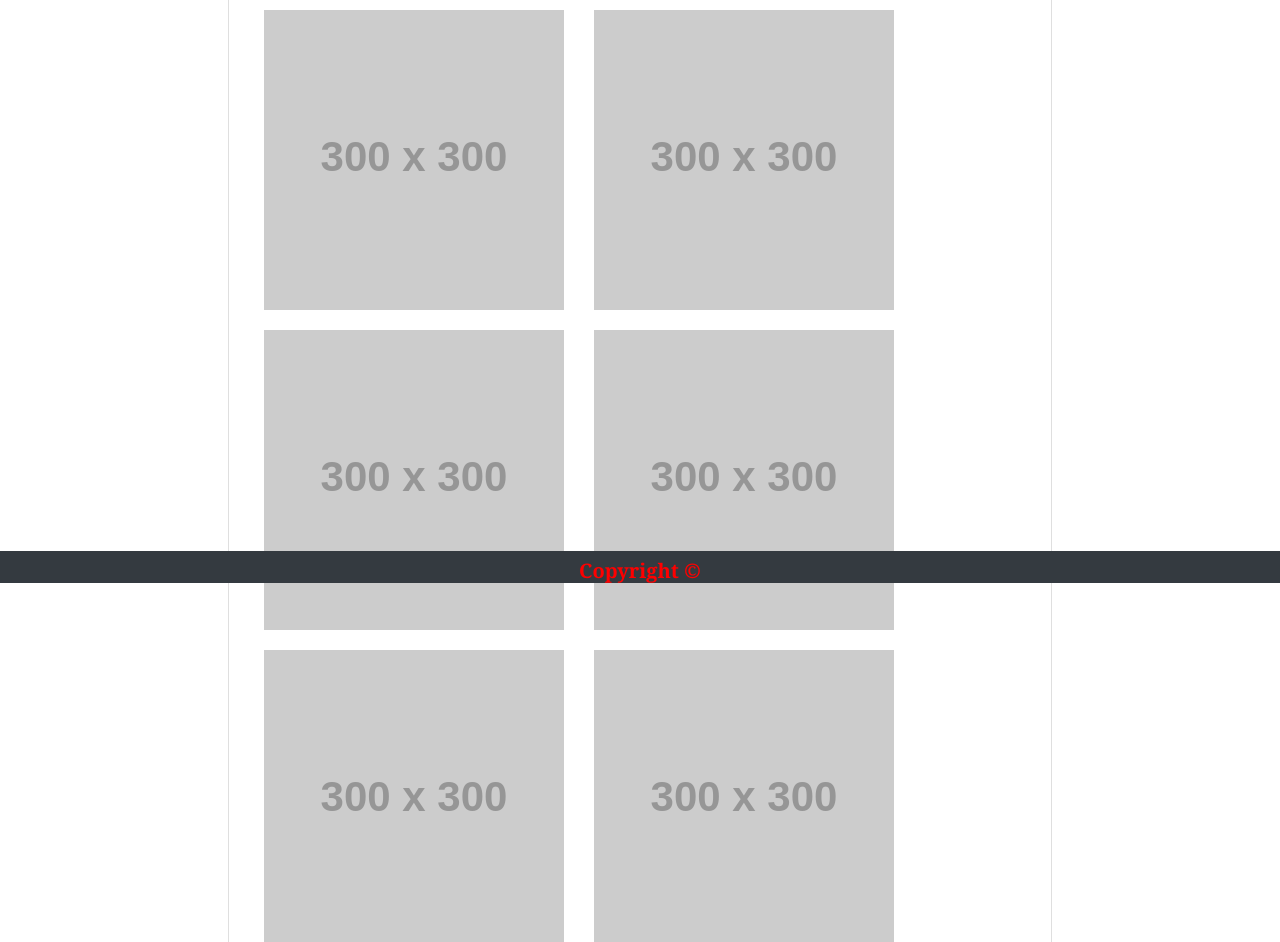
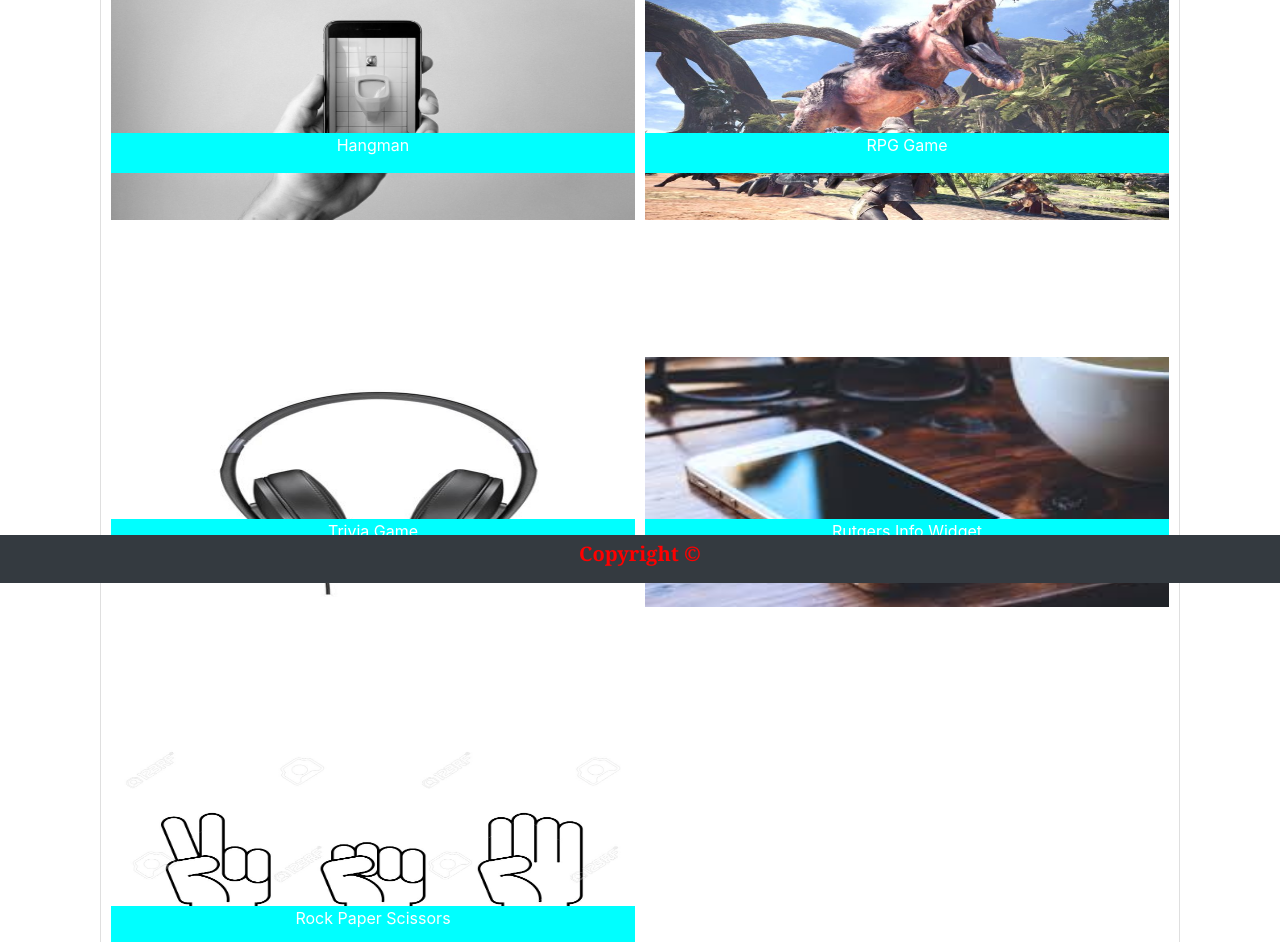
Before and after one commit to alankuz/Bootstrap-Portfolio, a plain HTML site: page portfolio.html in a window 1280 px wide. Shown: the part 217-1159 px from the top of the page. Drawn offline with nearby package versions, Linux system fonts and the light colour scheme; placeholder pictures from the web are drawn by us.

Commit message:
updated contact and profolio page

```diff
--- a/Style.css
+++ b/Style.css
@@ -2,29 +2,25 @@
     float:left;
     height: 150px;
      width: 150px;
-}
-ul {
-    margin-right:24.5%;
+     margin-right: 1%;
 }
 .nav-link{
     color: #ffffff;
 
 }
 #topbar{
-    margin-left: 14%;
-    background-color: #4aaaa5;
-    padding: 2% 2% 2% 2%;
+        padding-left: .5%;
+        padding-right: .5%;
     color: #ffffff;
-    font-size: 1.5em;
+        font-size: 1em;
 }
 .navbar {
     max-height: 4%;
-    padding:0 0 0 0;
     font-family: 'Georgia', Times, Times New Roman, serif;
     font-weight: bolder;
 }
 body {
-    margin-bottom: 4%;
+    margin-bottom: 10%;
 }
 #About {
     line-height: 1;
@@ -36,33 +32,41 @@ footer {
     text-align: center;
     bottom: 0;
     padding-bottom: 20px;
-
-
 }
 .row {
-    margin: 0 0 0 0;
     padding-bottom: 20px;
 }
 #botbar {
     margin:auto;
     color: red;
+    padding-bottom: 75%;
 }
 #botbarborder {
-        /* margin-bottom: 20px; */
     background-color: black;
-    margin-top:-150px;
+    max-height: 6%;
+    line-height: 0.8em;
 }
 #Pimages {
-    flex: 0 0 5%;
+    flex: 0 0 3%;
+    height: 150px;
+    width: 150px;
+    object-fit: fill;
 }
 input {
     width: 100%;
     margin-bottom: 20px;
 }
-
 #topform {
 padding: 1.5% 0% 1.5% 1.5%
 }
 #bottomform {
 padding: 1.5% 0% 10% 1.5%
 }
+#t {
+    padding-bottom: 0%;
+    padding-top: 0%;
+}
+.btn
+{
+background-color: green;
+}
--- a/portfolio.html
+++ b/portfolio.html
@@ -9,11 +9,49 @@
     <link rel="stylesheet" href="https://stackpath.bootstrapcdn.com/bootstrap/4.3.1/css/bootstrap.min.css"
         integrity="sha384-ggOyR0iXCbMQv3Xipma34MD+dH/1fQ784/j6cY/iJTQUOhcWr7x9JvoRxT2MZw1T" crossorigin="anonymous">
     <link rel="stylesheet" href="Style.css">
+    <style>
+        .column {
+            float: left;
+            width: 50%;
+            padding: 5px;
+            margin-bottom: 10%;
 
+        }
+        img {
+            height: 250px;
+            object-fit:fill;
+        }
+
+        .row::after {
+            content: "";
+            clear: both;
+            display: table;
+        }
+
+        .column {
+            float: left;
+            width: 50%;
+            padding: 5px;
+        }
+
+        .caption {
+            position: absolute;
+            top: 65%;
+            left: 0;
+            width: 100%;
+            color: white;
+            background-color: aqua;
+        }
+
+        .thumbnail {
+            position: relative;
+        }
+    </style>
 </head>
 
 <body>
-    <nav class="navbar navbar-expand-lg navbar-dark bg-dark pl-5">
+    <nav id="t" class="navbar navbar-expand-lg navbar-dark bg-dark pl-5">
+        <div class="container">
             <a id="topbar" class="navbar-brand" href="#">Alan Kuzmanovic</a>
             <button class="navbar-toggler" type="button" data-toggle="collapse" data-target="#navbarNavAltMarkup"
                 aria-controls="navbarNavAltMarkup" aria-expanded="false" aria-label="Toggle navigation">
@@ -32,44 +70,72 @@
                     </li>
                 </ul>
             </div>
+        </div>
+
     </nav>
-    <div class="row">
-        <div class="col-2"></div>
-        <div class="col-8">
+    <div class="container">
+        <div class="col-12">
             <div class="card mt-5">
                 <div class="card-body">
                     <h1 id="About">Portfolio</h1>
                     <hr>
 
                     <div class="row">
-                    <div id="Pimages" class="col-6">
-                    <img src="https://via.placeholder.com/300x300" alt="Portfolio image 1" style="width:300px" style="height: 300px;"></div>
-                    <div id="Pimages" class="col-6">
-                    <img src="https://via.placeholder.com/300x300" alt="Portfolio image 1" style="width:300px" style="height: 300px;"></div>
+
+                        <div class="column">
+                            <div class="thumbnail text-center">
+                                <img class="img-responsive" src="assets/images/Pimage1.jpg" alt="Picture" style="width:100%">
+                                <div class="caption">
+                                    <p>Hangman</p>
+                                </div>
+                            </div>
+                        </div>
+                        <div class="column">
+                            <div class="thumbnail text-center">
+                                <img class="img-responsive" src="assets/images/Pimage2.jpg" alt="Picture" style="width:100%">
+                                <div class="caption">
+                                    <p>RPG Game</p>
+                                </div>
+                            </div>
+                        </div>
                     </div>
                     <div class="row">
-                    <div id="Pimages" class="col-6">
-                    <img src="https://via.placeholder.com/300x300" alt="Portfolio image 1" style="width:300px" style="height: 300px;"></div>
-                    <div id="Pimages" class="col-6">
-                    <img src="https://via.placeholder.com/300x300" alt="Portfolio image 1" style="width:300px" style="height: 300px;"></div>
+                        <div class="column">
+                            <div class="thumbnail text-center">
+                                <img class="img-responsive" src="assets/images/Pimage3.jpg" alt="Picture" style="width:100%">
+                                <div class="caption">
+                                    <p>Trivia Game</p>
+                                </div>
+                            </div>
+                        </div>
+                        <div class="column">
+                            <div class="thumbnail text-center">
+                                <img class="img-responsive" src="assets/images/Pimage4.jpg" alt="Picture" style="width:100%">
+                                <div class="caption">
+                                    <p>Rutgers Info Widget</p>
+                                </div>
+                            </div>
+                        </div>
                     </div>
                     <div class="row">
-                    <div id="Pimages" class="col-6">
-                    <img src="https://via.placeholder.com/300x300" alt="Portfolio image 1" style="width:300px" style="height: 300px;"></div>
-                    <div id="Pimages" class="col-6">
-                    <img src="https://via.placeholder.com/300x300" alt="Portfolio image 1" style="width:300px" style="height: 300px;"></div>
+                        <div class="column">
+                            <div class="thumbnail text-center">
+                                <img class="img-responsive" src="assets/images/Pimage5.jpg" alt="Picture" style="width:100%">
+                                <div class="caption">
+                                    <p>Rock Paper Scissors</p>
                                 </div>
 
-
                             </div>
-                <div class="col-2"></div>
+                        </div>
+                        <div class="column">
+                        </div>
+                    </div>
+                </div>
             </div>
         </div>
     </div>
     <nav id="botbarborder" class="navbar fixed-bottom navbar-dark bg-dark">
         <a id="botbar" class="navbar-brand" href="#">Copyright ©</a>
     </nav>
-
 </body>
-
 </html>
```
Also changed, not shown: contact.html (+8 -6 lines), index.html (+21 -12 lines), assets/images/Alan.jpg (added), assets/images/Easier-Layout.png (added), assets/images/Pimage1.jpg (added), assets/images/Pimage2.jpg (added), assets/images/Pimage3.jpg (added), assets/images/Pimage4.jpg (added), assets/images/Pimage5.jpg (added). Lines whose indentation alone changed are shown as unchanged.
